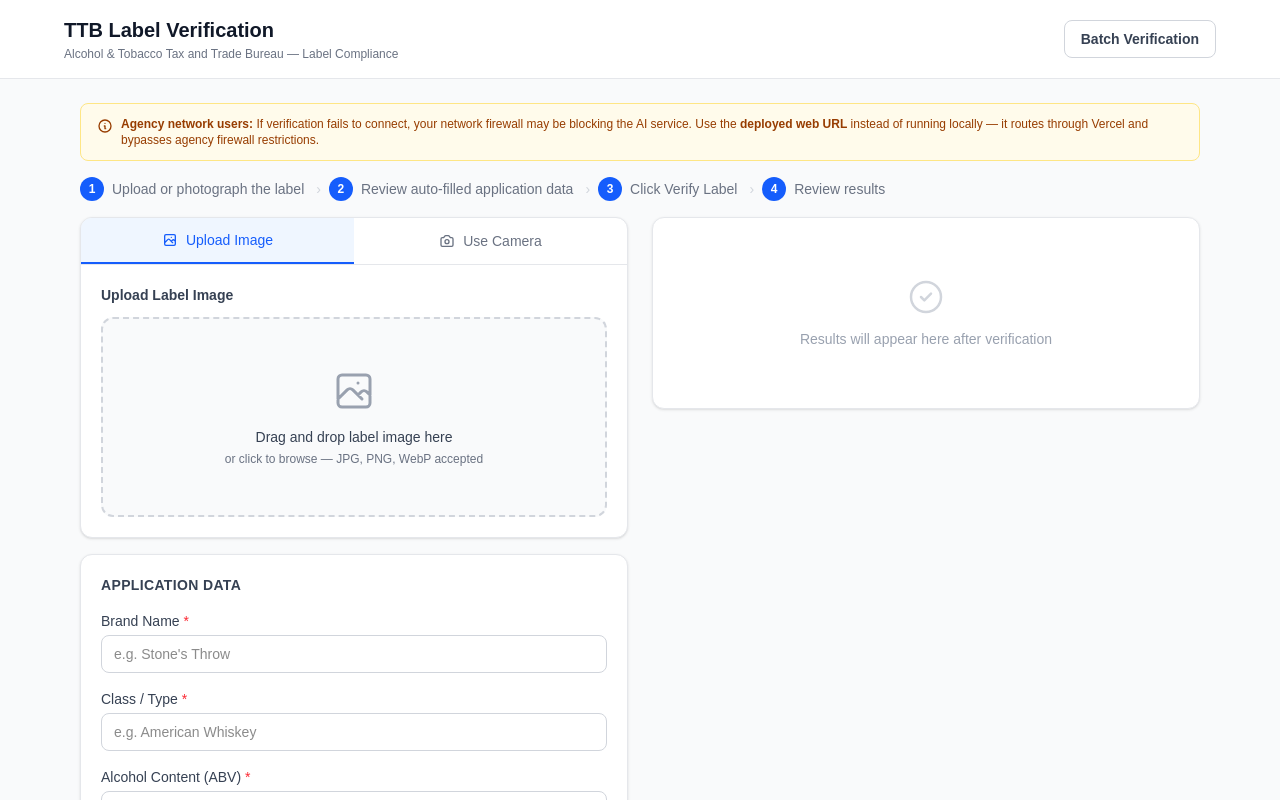
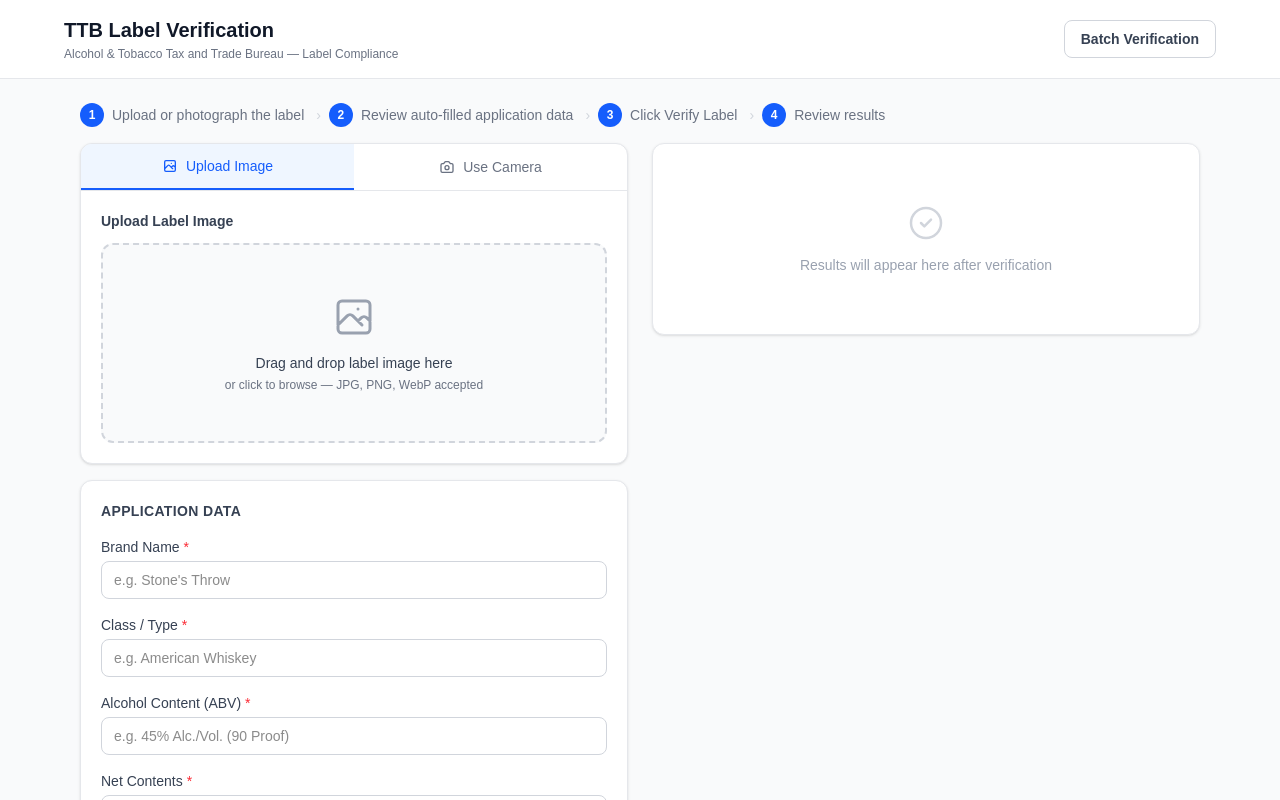
Before and after one commit to jllewis11/alcohol-label-verification, a Next.js app: page / in a window 1280 px wide. Shown: the top 800 px of the page. Built offline with nearby package versions, Linux system fonts and the light colour scheme.

Commit message:
Remove firewall notice from UI

```diff
--- a/app/page.tsx
+++ b/app/page.tsx
@@ -127,17 +127,6 @@
       </header>
 
       <div className="max-w-6xl mx-auto px-4 py-6">
-        {/* Firewall notice — only relevant if running locally on agency network */}
-        <div className="mb-4 flex items-start gap-2 bg-amber-50 border border-amber-200 rounded-lg px-4 py-3 text-xs text-amber-800">
-          <svg className="w-4 h-4 flex-shrink-0 mt-0.5" fill="none" viewBox="0 0 24 24" stroke="currentColor">
-            <path strokeLinecap="round" strokeLinejoin="round" strokeWidth={2} d="M13 16h-1v-4h-1m1-4h.01M21 12a9 9 0 11-18 0 9 9 0 0118 0z" />
-          </svg>
-          <span>
-            <strong>Agency network users:</strong> If verification fails to connect, your network firewall may be blocking the AI service.
-            Use the <strong>deployed web URL</strong> instead of running locally — it routes through Vercel and bypasses agency firewall restrictions.
-          </span>
-        </div>
-
         {/* Step guide */}
         <div className="flex gap-2 mb-4 flex-wrap">
           {[
```
